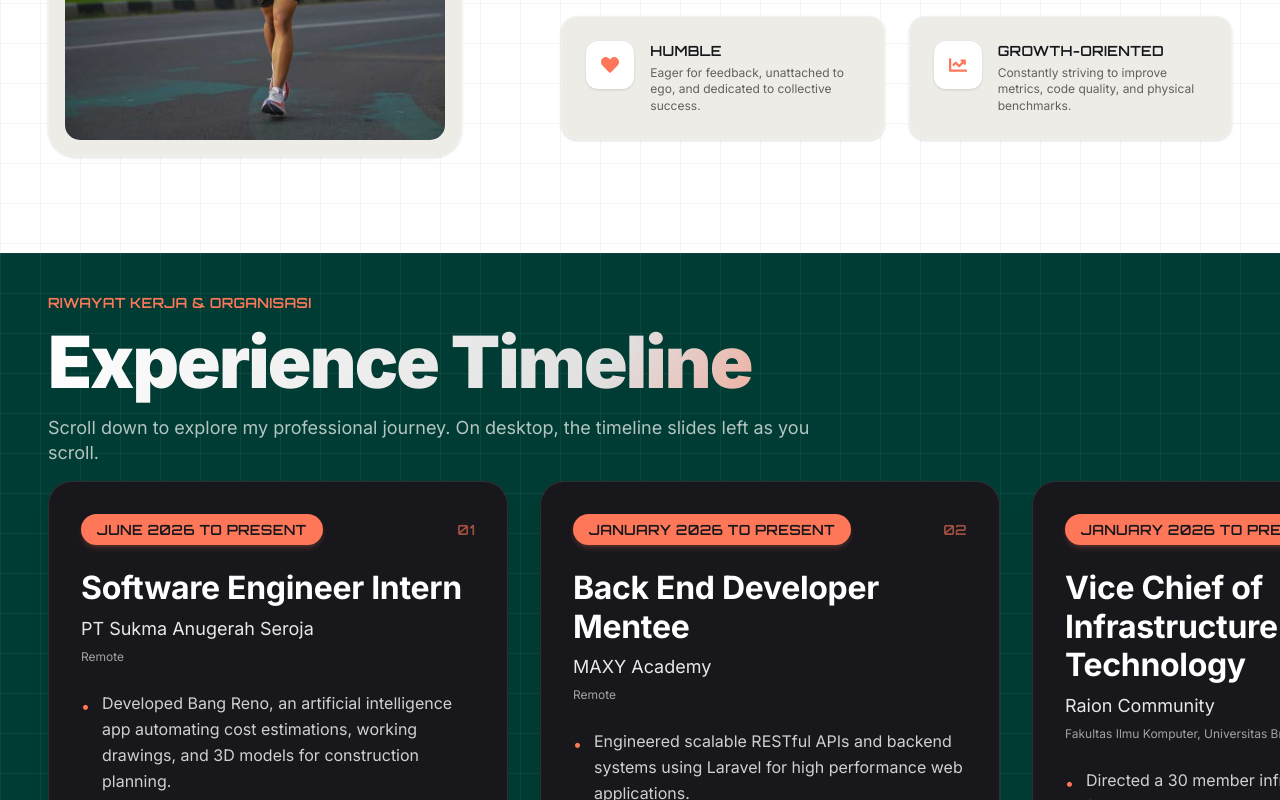
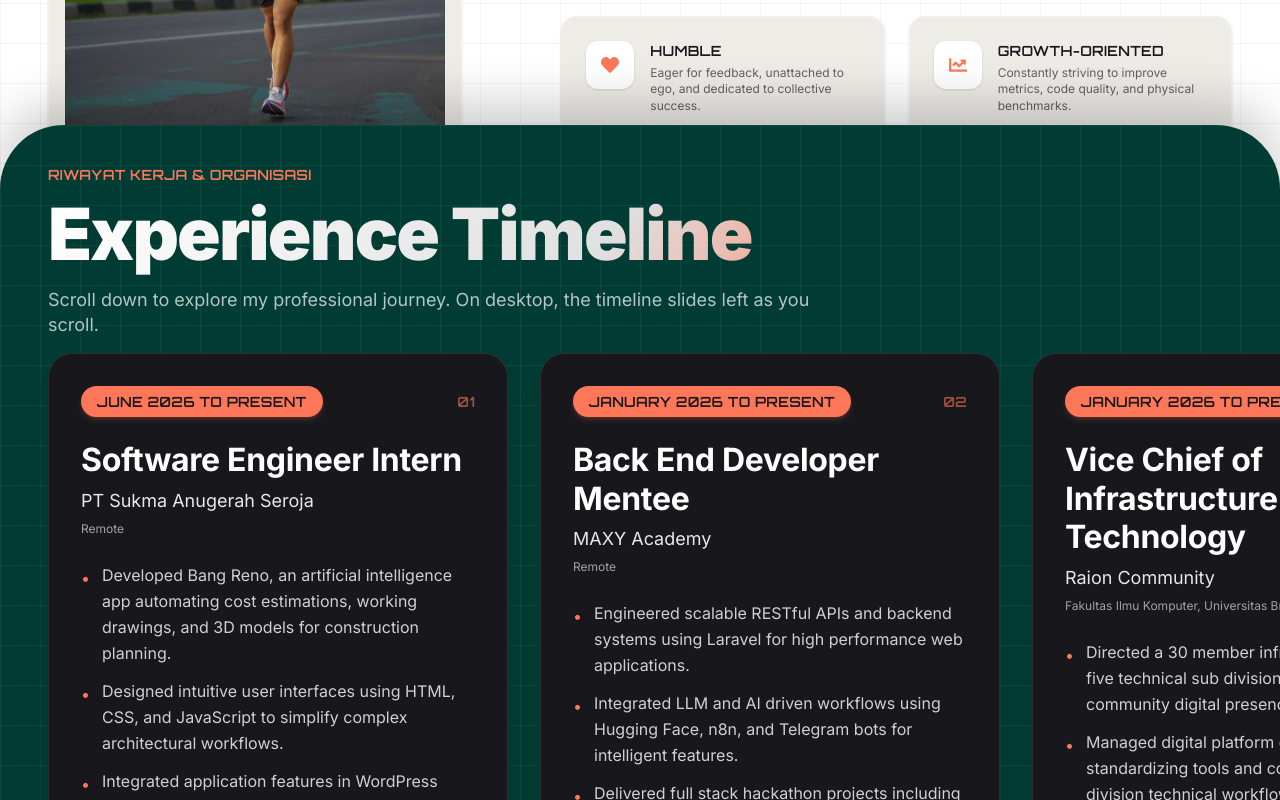
Before and after one commit to SutaSS/portofolio, a Next.js app: page / in a window 1280 px wide. Shown: the part 2420-3220 px from the top of the page. Built offline with nearby package versions, Linux system fonts and the light colour scheme.

Commit message:
style: add stacked card overlap effect (-mt-32 rounded-t) to Experience section

```diff
--- a/src/app/section/experience.tsx
+++ b/src/app/section/experience.tsx
@@ -42,7 +42,7 @@ const Experience = () => {
     <section
       ref={containerRef}
       id="experience"
-      className="h-screen bg-deep-green bg-grid-pattern text-white relative overflow-hidden flex flex-col border-b border-white/10"
+      className="h-screen bg-deep-green bg-grid-pattern text-white relative z-20 -mt-20 lg:-mt-32 rounded-t-[40px] lg:rounded-t-[64px] shadow-[0_-20px_50px_rgba(0,0,0,0.2)] overflow-hidden flex flex-col border-b border-white/10"
     >
       {/* Title block — fixed height at top */}
       <div className="flex-shrink-0 px-6 lg:px-12 pt-10 pb-4">
```
